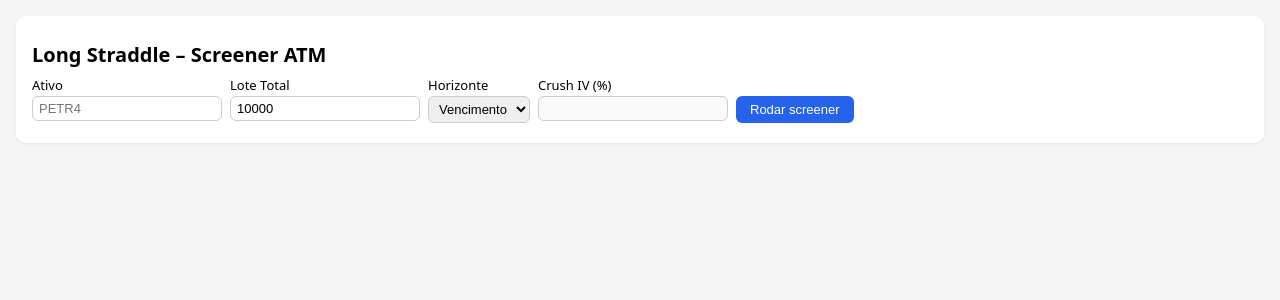
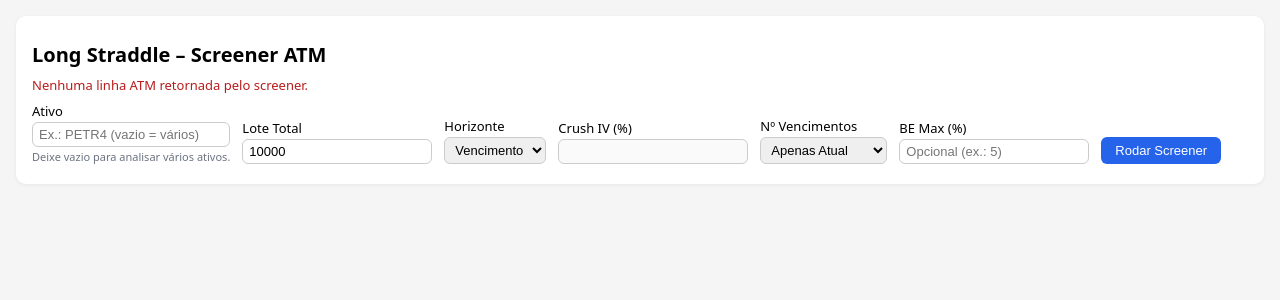
Before and after one commit to RodrigoSchinoff/SimuladorOpcoes, a Django app: page /ls/ in a window 1280 px wide. Shown: the top 300 px of the page. Run offline with Django 5.2, Linux system fonts and the light colour scheme.

Commit message:
Fix: alinhamento botão, confirmação, UX multi-ativos, ajustes HTML

```diff
--- a/simulador_web/templates/simulador_web/long_straddle.html
+++ b/simulador_web/templates/simulador_web/long_straddle.html
@@ -23,8 +24,9 @@
         .form-row {
             display: flex;
             flex-wrap: wrap;
-            gap: 8px;
+            gap: 12px;
             margin-bottom: 8px;
+            align-items: flex-end; /* <-- CORREÇÃO DO ALINHAMENTO */
         }
         .form-row label {
             font-size: 13px;
@@ -89,6 +84,22 @@
             margin-top: 6px;
         }
     </style>
+
+    <!-- Confirmação multi-ativos -->
+    <script>
+    function confirmarMultiAtivos() {
+        const ativo = document.getElementById("id_ativo");
+        if (ativo && ativo.value.trim() === "") {
+            return confirm(
+                "Você selecionou vários ativos.\n" +
+                "A consulta poderá demorar alguns segundos.\n" +
+                "Deseja continuar?"
+            );
+        }
+        return true;
+    }
+    </script>
+
 </head>
 <body>
 
@@ -100,15 +111,30 @@
     {% endif %}
 
    <form method="get">
+        <div id="status_msg" class="aviso"></div>
+
         <div class="form-row">
-            <div>
+
+            <!-- ATIVO -->
+            <div style="display:flex; flex-direction:column;">
                 <label for="id_ativo">Ativo</label>
-                <input type="text" id="id_ativo" name="ativo" value="{{ ativo }}" placeholder="PETR4">
+                <input type="text"
+                       id="id_ativo"
+                       name="ativo"
+                       value="{{ ativo }}"
+                       placeholder="Ex.: PETR4 (vazio = vários)">
+                <div style="font-size: 11px; color:#6b7280; margin-top:2px;">
+                    Deixe vazio para analisar vários ativos.
                 </div>
+            </div>
+
+            <!-- LOTE TOTAL -->
             <div>
                 <label for="id_lote_total">Lote Total</label>
                 <input type="number" id="id_lote_total" name="lote_total" value="{{ lote_total }}">
             </div>
+
+            <!-- HORIZONTE -->
             <div>
                 <label for="id_horizonte">Horizonte</label>
                 <select id="id_horizonte" name="horizonte">
@@ -116,19 +142,35 @@
                     <option value="D+1" {% if horizonte == "D+1" %}selected{% endif %}>D+1</option>
                 </select>
             </div>
+
+            <!-- CRUSH IV -->
             <div>
                 <label for="id_crush_iv">Crush IV (%)</label>
-                <input
-                    type="number"
-                    step="0.1"
-                    id="id_crush_iv"
-                    name="crush_iv"
-                    value="{{ crush_iv }}"
-                >
+                <input type="number" step="0.1" id="id_crush_iv" name="crush_iv" value="{{ crush_iv }}">
             </div>
-            <div style="align-self:flex-end;">
-                <button class="btn" type="submit" id="btn_rodar">Rodar screener</button>
+
+            <!-- Nº VENCIMENTOS -->
+            <div>
+                <label for="id_num_venc">Nº Vencimentos</label>
+                <select id="id_num_venc" name="num_vencimentos">
+                    <option value="1" {% if num_vencimentos == "1" %}selected{% endif %}>Apenas Atual</option>
+                    <option value="2" {% if num_vencimentos == "2" %}selected{% endif %}>Atual + Próximo</option>
+                </select>
             </div>
+
+            <!-- BE MAX (%) -->
+            <div>
+                <label for="id_be_max">BE Max (%)</label>
+                <input type="number" step="0.01" id="id_be_max" name="be_max_pct"
+                       value="{% if be_max_pct is not None %}{{ be_max_pct }}{% endif %}"
+                       placeholder="Opcional (ex.: 5)">
+            </div>
+
+            <!-- BOTÃO -->
+            <div>
+                <button class="btn" type="submit" id="btn_rodar">Rodar Screener</button>
+            </div>
+
         </div>
 
         {% if spot_oficial %}
@@ -237,53 +237,48 @@
 </div>
 {% endif %}
 
+
+<!-- SCRIPT FINAL CORRIGIDO -->
 <script>
 document.addEventListener("DOMContentLoaded", function () {
+
     const form = document.querySelector("form");
     const btn = document.getElementById("btn_rodar");
+    const status = document.getElementById("status_msg");
     const horiz = document.getElementById("id_horizonte");
     const crush = document.getElementById("id_crush_iv");
-        const status = document.getElementById("status_msg");
 
+    // Ativar/desativar campo Crush IV
     function syncCrushField() {
-            if (!horiz || !crush) return;
         if (horiz.value === "D+1") {
-                // habilita e garante default 10 se estiver vazio
             crush.disabled = false;
-                if (!crush.value) {
-                    crush.value = "10";
-                }
+            if (!crush.value) crush.value = "10";
         } else {
-                // desabilita, mas NÃO apaga o valor (fica cinza, igual Flet)
             crush.disabled = true;
         }
     }
 
-        // estado inicial ao carregar a página
     syncCrushField();
+    horiz.addEventListener("change", syncCrushField);
 
-        if (horiz) {
-            horiz.addEventListener("change", function () {
-                syncCrushField();
-            });
+    // SUBMIT CORRIGIDO
+    form.addEventListener("submit", function (ev) {
+
+        // Se cancelar → nada acontece
+        if (!confirmarMultiAtivos()) {
+            ev.preventDefault();
+            return false;
         }
 
-        if (form && btn) {
-            form.addEventListener("submit", function () {
-                // mensagem visual de processamento
-                if (status) {
-                    status.textContent = "Processando screener...";
-                }
+        // Se confirmar → exibir processando
+        if (status) status.textContent = "Processando screener...";
         btn.disabled = true;
         btn.textContent = "Processando...";
 
-                // limpa resultado anterior enquanto processa (efeito parecido com Flet)
         const card = document.getElementById("resultado_card");
-                if (card) {
-                    card.style.opacity = "0.3";
-                }
+        if (card) card.style.opacity = "0.3";
     });
-        }
+
 });
 </script>
 
--- a/simulador_web/views.py
+++ b/simulador_web/views.py
@@ -1,3 +1,4 @@
+# simulador_web/views.py
 from django.shortcuts import render
 
 from simulacoes.long_straddle import simular_long_straddle
@@ -11,6 +12,12 @@ import os
 
 LOT_MIN = 100
 DEFAULT_TOTAL_LOT = 10000
+
+# Lista padrão de ativos quando o usuário NÃO informa nada
+LISTA_ATIVOS_PADRAO = [
+    "PETR4", "VALE3", "ITUB4", "BBDC4", "ABEV3",
+    "BBAS3", "WEGE3", "B3SA3", "RENT3", "ITSA4",
+]
 
 
 def _to_float(v, default=0.0):
@@ -29,7 +36,6 @@ def _parse_total_lot(v, default=DEFAULT_TOTAL_LOT):
             x = LOT_MIN
     except Exception:
         x = default
-    # normaliza para múltiplo de 100 (mais próximo)
     m = (x + LOT_MIN // 2) // LOT_MIN * LOT_MIN
     return int(m)
 
@@ -49,13 +55,18 @@ def _round_lots(call_raw, put_raw, total):
     return c, p
 
 
-# Página inicial simples
 def home(request):
     return render(request, "simulador_web/home.html")
 
 
-# Long Straddle – usando o core real + screener/market_data
-def long_straddle(request):
+# =========================================================
+# LONG STRADDLE – VIEW PRINCIPAL
+# =========================================================
+async def long_straddle(request):
+
+    # -----------------------------
+    # PARÂMETROS DO FORM
+    # -----------------------------
     ativo = (request.GET.get("ativo") or "").upper().strip()
     lote_total_raw = request.GET.get("lote_total") or str(DEFAULT_TOTAL_LOT)
     horizonte = request.GET.get("horizonte") or "Vencimento"
@@ -64,39 +75,68 @@ def long_straddle(request):
     lote_total = _parse_total_lot(lote_total_raw, DEFAULT_TOTAL_LOT)
     crush_iv = _to_float(crush_iv_raw, 10.0)
 
-    # Se não informou ativo:
-    # - primeira carga (sem GET): só mostra formulário
-    # - se veio GET com ativo vazio: mostra erro
-    if not ativo:
-        contexto = {
-            "resultado": None,
-            "erro": "Informe o ativo (ex.: PETR4, VALE3)." if request.GET else None,
-            "ativo": ativo,
-            "spot_oficial": None,
-            "linhas_screener": None,
-            "lote_total": lote_total,
-            "horizonte": horizonte,
-            "crush_iv": crush_iv,
-            "aviso_horizonte": None,
-        }
-        return render(request, "simulador_web/long_straddle.html", contexto)
+    # Novos parâmetros
+    num_vencimentos = request.GET.get("num_vencimentos", "1")
+    be_max_pct_raw = request.GET.get("be_max_pct")
+    be_max_pct = float(be_max_pct_raw) if be_max_pct_raw else None
 
     try:
-        # ---------- 1) Screener ATM (mesmo core do Flet) ----------
-        res = atualizar_e_screener_atm_2venc(ativo, refresh=False)
-        linhas_atm = (res or {}).get("atm", []) or []
+        # ------------------------------------------------------
+        # 1) DEFINIR QUAIS ATIVOS VÃO SER PROCESSADOS
+        # ------------------------------------------------------
+        if ativo:
+            tickers = [ativo]
+        else:
+            tickers = LISTA_ATIVOS_PADRAO[:]  # cópia simples
+
+        # ------------------------------------------------------
+        # 2) RODAR SCREENER PARA CADA TICKER E JUNTAR RESULTADOS
+        # ------------------------------------------------------
+        import asyncio
+
+        linhas_atm = []
+
+        async def run_screener(tkr):
+            # importante: rodar sincrono em thread pool para não travar o event loop
+            return await asyncio.to_thread(atualizar_e_screener_atm_2venc, tkr, False)
+
+        # dispara todos os tickers em paralelo
+        resultados = await asyncio.gather(*[run_screener(t) for t in tickers], return_exceptions=True)
+
+        for tkr, res in zip(tickers, resultados):
+            if isinstance(res, Exception):
+                continue
+            atm_tkr = (res or {}).get("atm", []) or []
+            for row in atm_tkr:
+                r = dict(row)
+                r["ticker"] = tkr
+                linhas_atm.append(r)
 
         if not linhas_atm:
             raise ValueError("Nenhuma linha ATM retornada pelo screener.")
 
-        # ---------- 2) Spot único oficial (igual Flet) ----------
-        spot_uni = get_spot_ativo_oficial(ativo)
-        if spot_uni is None and linhas_atm:
-            spot_uni = _to_float(linhas_atm[0].get("spot"))
-        spot_uni = _to_float(spot_uni) if spot_uni is not None else 0.0
+        # ------------------------------------------------------
+        # ORDENAR APENAS POR TICKER (ordem alfabética)
+        # ------------------------------------------------------
+        linhas_atm.sort(key=lambda r: r.get("ticker", ""))
 
-        # ---------- 3) D+1 + Crush IV (cópia da lógica do Flet) ----------
+        # ------------------------------------------------------
+        # 3) SPOT OFICIAL (APENAS SE TIVER 1 ATIVO)
+        # ------------------------------------------------------
+        if len(tickers) == 1:
+            spot_uni = get_spot_ativo_oficial(tickers[0])
+            if spot_uni is None and linhas_atm:
+                spot_uni = _to_float(linhas_atm[0].get("spot"))
+            spot_uni = _to_float(spot_uni) if spot_uni is not None else 0.0
+        else:
+            # multi-ativos: não faz sentido um único spot oficial global
+            spot_uni = None
+
+        # ------------------------------------------------------
+        # 4) D+1 + CRUSH IV (SE APLICÁVEL)
+        # ------------------------------------------------------
         if horizonte == "D+1" and linhas_atm:
+
             def _mid(d: dict) -> float:
                 b = _to_float(d.get("bid"))
                 a = _to_float(d.get("ask"))
@@ -135,7 +175,7 @@ def long_straddle(request):
                     cd = buscar_detalhes_opcao(call_sym)
                     pd = buscar_detalhes_opcao(put_sym)
 
-                    # sempre o mesmo SPOT único (igual Flet)
+                    # Se houver spot global (um ativo só), usa ele, senão spot da própria opção
                     if spot_uni and spot_uni > 0:
                         S = spot_uni
                     else:
@@ -143,7 +183,6 @@ def long_straddle(request):
 
                     Kc = _to_float(cd.get("strike"))
                     Kp = _to_float(pd.get("strike"))
-
                     Tc = _T_years(cd.get("days_to_maturity"))
                     Tp = _T_years(pd.get("days_to_maturity"))
                     Tc1 = max(Tc - 1 / 252.0, 1e-6)
@@ -173,13 +212,14 @@ def long_straddle(request):
         else:
             aviso_horizonte = None
 
-        # ---------- 4) Lotes, custo e %BE (mesma lógica do Flet) ----------
+        # ------------------------------------------------------
+        # 5) ENRIQUECER LINHAS (LOTE, CUSTO, %BE)
+        # ------------------------------------------------------
         linhas_enriquecidas = []
         for r in linhas_atm:
             delta_c = r.get("call_delta")
             delta_p = r.get("put_delta")
 
-            # pesos pelos deltas
             w_call = abs(_to_float(delta_p)) if delta_p is not None else None
             w_put = abs(_to_float(delta_c)) if delta_c is not None else None
 
@@ -204,37 +244,60 @@ def long_straddle(request):
             put_premio = _to_float(r.get("put_premio"))
             custo_oper = qty_call * call_premio + qty_put * put_premio
 
-            r = dict(r)  # cópia para não mexer no original
+            r = dict(r)
             r["qty_call"] = qty_call
             r["qty_put"] = qty_put
             r["custo_operacao"] = custo_oper
 
-            # ---- %BE↓ e %BE↑ (compatível com a grade do Flet) ----
+            # Spot de referência: único se tiver, senão o spot da própria linha
+            spot_ref = spot_uni if (spot_uni and spot_uni > 0) else _to_float(r.get("spot"))
+
             be_down_val = r.get("be_down")
             be_up_val = r.get("be_up")
 
-            # usa sempre o spot único oficial quando existir
-            if spot_uni and spot_uni > 0:
-                spot_ref = spot_uni
-            else:
-                spot_ref = _to_float(r.get("spot"))
-
             if spot_ref and spot_ref > 0:
-                r["be_pct_down"] = (
-                    ((be_down_val / spot_ref) - 1.0) * 100.0 if be_down_val is not None else None
-                )
-                r["be_pct_up"] = (
-                    ((be_up_val / spot_ref) - 1.0) * 100.0 if be_up_val is not None else None
-                )
+                r["be_pct_down"] = ((be_down_val / spot_ref) - 1.0) * 100.0 if be_down_val else None
+                r["be_pct_up"] = ((be_up_val / spot_ref) - 1.0) * 100.0 if be_up_val else None
             else:
                 r["be_pct_down"] = None
                 r["be_pct_up"] = None
-            # ---- fim %BE ----
 
             linhas_enriquecidas.append(r)
 
-        # ---------- 5) Simulador (usa o primeiro par da lista) ----------
-        primeira = linhas_atm[0]
+        # ------------------------------------------------------
+        # 6) FILTROS (%BE e Nº VENCIMENTOS)
+        # ------------------------------------------------------
+        if be_max_pct is not None:
+            linhas_enriquecidas = [
+                r for r in linhas_enriquecidas
+                if (
+                    r.get("be_pct_down") is not None and abs(r["be_pct_down"]) <= be_max_pct
+                ) or (
+                    r.get("be_pct_up") is not None and abs(r["be_pct_up"]) <= be_max_pct
+                )
+            ]
+
+        # Cortar por vencimentos **por ativo**
+        if num_vencimentos in ("1", "2"):
+            max_rows = 2 if num_vencimentos == "1" else 4
+            agrupado = {}
+            for r in linhas_enriquecidas:
+                tkr = r.get("ticker", "??")
+                agrupado.setdefault(tkr, []).append(r)
+
+            linhas_filtradas = []
+            for tkr, rows in agrupado.items():
+                linhas_filtradas.extend(rows[:max_rows])
+
+            linhas_enriquecidas = linhas_filtradas
+
+        if not linhas_enriquecidas:
+            raise ValueError("Nenhuma opção após filtros.")
+
+        # ------------------------------------------------------
+        # 7) SIMULAÇÃO (USA O PRIMEIRO PAR DA LISTA)
+        # ------------------------------------------------------
+        primeira = linhas_enriquecidas[0]
         call0 = buscar_detalhes_opcao(primeira["call"])
         put0 = buscar_detalhes_opcao(primeira["put"])
         resultado = simular_long_straddle(call0, put0, renderizar=False)
@@ -252,6 +315,8 @@ def long_straddle(request):
             "horizonte": horizonte,
             "crush_iv": crush_iv,
             "aviso_horizonte": aviso_horizonte,
+            "num_vencimentos": num_vencimentos,
+            "be_max_pct": be_max_pct,
         }
 
     except Exception as ex:
@@ -264,6 +329,8 @@ def long_straddle(request):
             "lote_total": lote_total,
             "horizonte": horizonte,
             "crush_iv": crush_iv,
+            "num_vencimentos": num_vencimentos,
+            "be_max_pct": be_max_pct,
             "aviso_horizonte": None,
         }
 
```
Also changed, not shown: other parts of simulador_web/templates/simulador_web/long_straddle.html (+16 -64 lines), 1 other file. Lines whose indentation alone changed are shown as unchanged.
